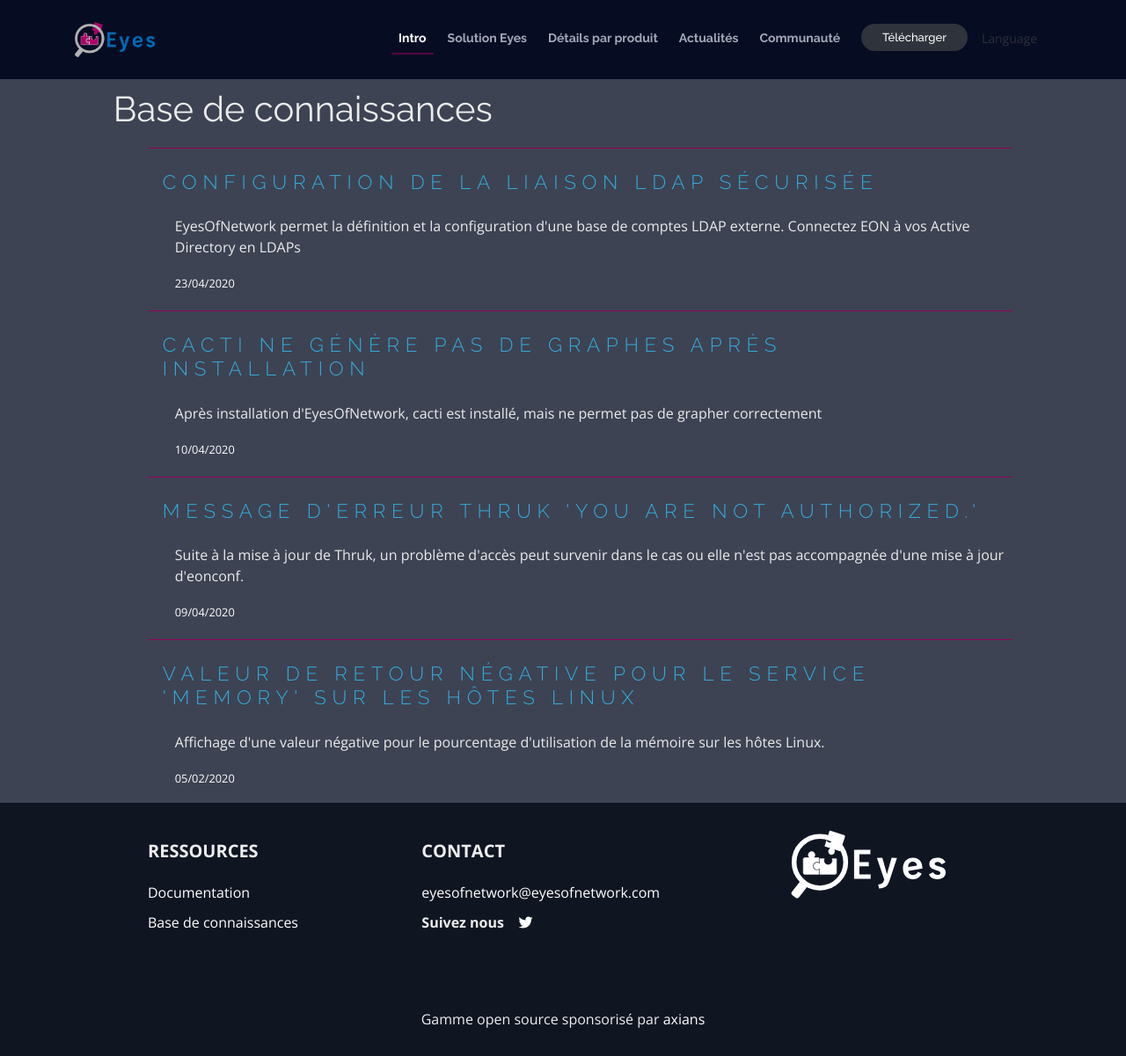
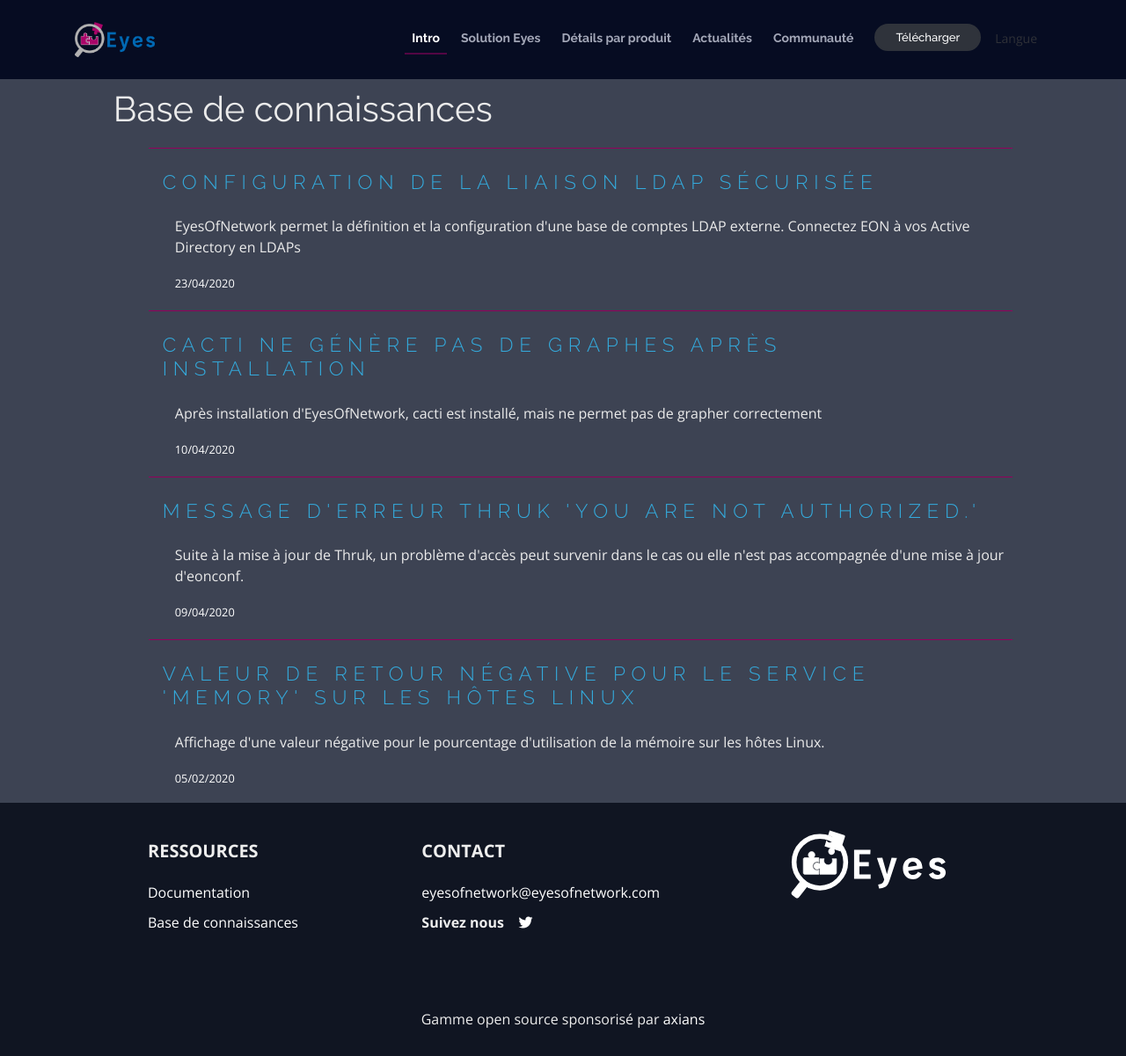
Before and after one commit to EyesOfNetworkCommunity/www.eyesofnetwork.com, a Jekyll site: the page built from lang/fr/kb.html, in a window 1280 px wide and 1201 px high. Shown: the whole window at 88% size. Built offline with Jekyll 4.4.1, drawn with Linux system fonts in a browser that asks for light colours.

Commit message:
Fix Orthographe

```diff
--- a/_config.yml
+++ b/_config.yml
@@ -6,10 +6,14 @@
 # 'jekyll serve'. If you change this file, please restart the server process.
 
 # Site settings
+
 lang:
   nickname:
     en: "English"
     fr: "Français"
+  language:
+    en: "Language"
+    fr: "Langue"
 title:
   en: EyesOfNetwork - Information system supervision solution
   fr: EyesOfNetwork - Solution de supervision du système d'information
@@ -82,9 +86,5 @@
 ##### End of nav-menu #####
 ###########################
 
-
-twitter_username: jekyllrb
-github_username:  jekyll
-
 # Build settings
 markdown: kramdown
--- a/_includes/header.html
+++ b/_includes/header.html
@@ -12,7 +12,7 @@
           </li>
           {% endfor %}
           <li class="nav-lang">
-            Language
+            {{ site.lang.language[page.lang] }}
             <ul class="menu submenu vertical" style="display: none;">
               {% assign posts=site.posts | where:"ref", page.ref | sort: 'lang' %}
               {% for post in posts %} <li><a href="{{ post.url | prepend: site.baseurl }}"
```
